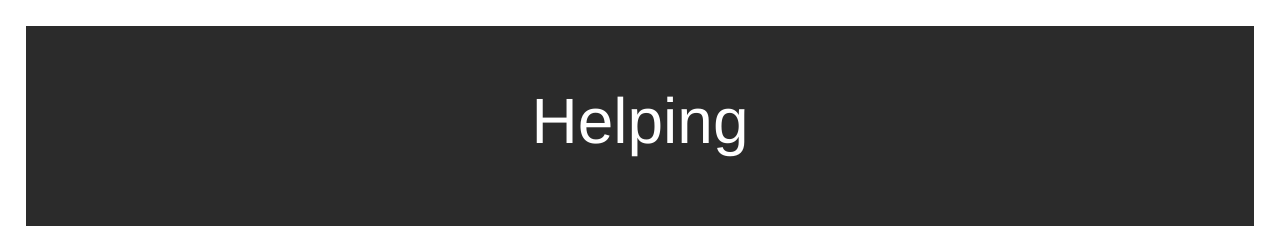
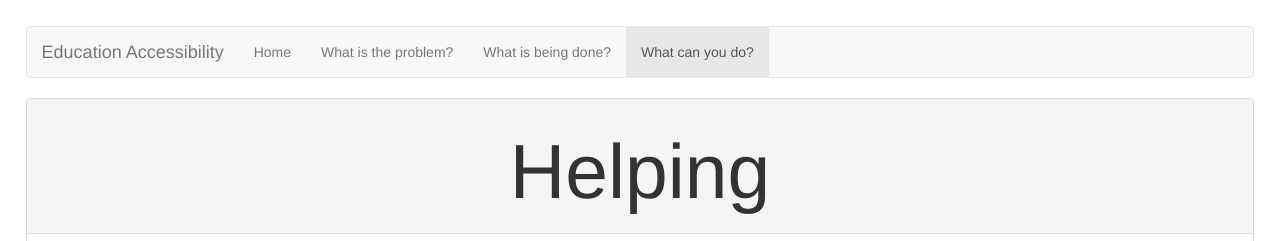
Before and after one commit to debobrad579/Education-Accessibility, a Django app: page /how-you-can-help in a window 1280 px wide. Shown: the top 241 px of the page. Run offline with Django 3.2, Linux system fonts and the light colour scheme; some libraries are stand-ins or nearby versions.

Commit message:
Styled with bootstrap.

```diff
--- a/edapp/static/edapp/styles.css
+++ b/edapp/static/edapp/styles.css
@@ -4,22 +4,7 @@ body {
 
 h1 {
     text-align: center;
-    font-size: 64px;
-    color: white;
-}
-
-h2 {
-    font-weight: bold;
-}
-
-iframe {
-    margin-top: 10px;
-}
-
-#title-container {
-    height: 200px;
-    padding-top: 40px;
-    background-color: rgb(43, 43, 43);
+    font-size: 6vw;
 }
 
 #body-container {
@@ -32,10 +17,15 @@ iframe {
 }
 
 .side-item {
-    width: 32vw;
-    height: 18vw;
+    width: 28.8vw;
+    height: 16.2vw;
+    margin: 5px;
 }
 
 .right-align {
     text-align: right;
 }
+
+.link {
+    margin-right: 10px;
+}
--- a/edapp/templates/edapp/help.html
+++ b/edapp/templates/edapp/help.html
@@ -6,6 +6,10 @@
 
 {% block heading %}
     Helping
+{% endblock %}
+
+{% block nav %}
+    {% include 'edapp/nav.html' with page='help' only %}
 {% endblock %}
 
 {% block left %}
@@ -26,7 +30,6 @@
         You could try to contact companies and ask them to drop their degree requirement.
         This would make self-taught routes become more viable; that is a cheaper route.
     </p>
-    {% include 'edapp/links.html' with page='help' only %}
 {% endblock %}
 
 {% block right %}
--- a/edapp/templates/edapp/home.html
+++ b/edapp/templates/edapp/home.html
@@ -6,6 +6,10 @@
 
 {% block heading %}
     Home
+{% endblock %}
+
+{% block nav %}
+    {% include 'edapp/nav.html' with page='home' only %}
 {% endblock %}
 
 {% block left %}
@@ -21,7 +25,6 @@
         but post-secondary education is a different story: It is extremely expensive.
         That is the problem: People can’t afford it.
     </p>
-    {% include 'edapp/links.html' with page='home' only %}
 {% endblock %}
 
 {% block right %}
--- a/edapp/templates/edapp/layout.html
+++ b/edapp/templates/edapp/layout.html
@@ -10,10 +10,13 @@
         {% endblock %}
     </head>
     <body>
-        <div id="title-container">
+        {% block nav %}
+        {% endblock %}
+        <div class="panel panel-default">
+            <div class="panel-heading">
                 <h1>{% block heading %}Layout{% endblock %}</h1>
             </div>
-        <div id="body-container">
+            <div id="body-container" class="panel-body">
                 <div>
                     {% block left %}
                     {% endblock %}
@@ -25,5 +28,8 @@
                     </div>
                 </div>
             </div>
+        </div>
+        {% block body %}
+        {% endblock %}
     </body>
 </html>
--- a/edapp/templates/edapp/links.html
+++ /dev/null
@@ -1,12 +0,0 @@
-{% if page != 'home' %}
-    <button type="button" class="btn btn-outline-primary"><a href="{% url 'home' %}">Home</a></button>
-{% endif %}
-{% if page != 'problem' %}
-    <button type="button" class="btn btn-outline-primary"><a href="{% url 'problem' %}">What is the problem?</a></button>
-{% endif %}
-{% if page != 'solutions' %}
-    <button type="button" class="btn btn-outline-primary"><a href="{% url 'solutions' %}">What is being done?</a></button>
-{% endif %}
-{% if page != 'help' %}
-    <button type="button" class="btn btn-outline-primary"><a href="{% url 'help' %}">What can you do?</a></button>
-{% endif %}
--- /dev/null
+++ b/edapp/templates/edapp/nav.html
@@ -0,0 +1,31 @@
+<nav class="navbar navbar-default">
+    <div class="container-fluid">
+        <div class="navbar-header">
+            <a class="navbar-brand">Education Accessibility</a>
+        </div>
+        <div class="collapse navbar-collapse" id="bs-example-navbar-collapse-1">
+            <ul class="nav navbar-nav">
+                {% if page == 'home' %}
+                    <li class="active"><a>Home<span class="sr-only">(current)</span></a></li>
+                {% else %}
+                    <li><a href="{% url 'home' %}">Home</a></li>
+                {% endif %}
+                {% if page == 'problem' %}
+                    <li class="active"><a>What is the problem?<span class="sr-only">(current)</span></a></li>
+                {% else %}
+                    <li><a href="{% url 'problem' %}">What is the problem?</a></li>
+                {% endif %}
+                {% if page == 'solutions' %}
+                    <li class="active"><a>What is being done?<span class="sr-only">(current)</span></a></li>
+                {% else %}
+                    <li><a href="{% url 'solutions' %}">What is being done?</a></li>
+                {% endif %}
+                {% if page == 'help' %}
+                    <li class="active"><a>What can you do?<span class="sr-only">(current)</span></a></li>
+                {% else %}
+                    <li><a href="{% url 'help' %}">What can you do?</a></li>
+                {% endif %}
+            </ul>
+        </div>
+    </div>
+</nav>
--- a/edapp/templates/edapp/problem.html
+++ b/edapp/templates/edapp/problem.html
@@ -6,6 +6,10 @@
 
 {% block heading %}
     Problem
+{% endblock %}
+
+{% block nav %}
+    {% include 'edapp/nav.html' with page='problem' only %}
 {% endblock %}
 
 {% block left %}
@@ -38,7 +42,6 @@
         Recently, some places like Google have dropped their degree hard requirement,
         but they still hold a strong bias towards people with a degree.
     </p>
-    {% include 'edapp/links.html' with page='problem' only %}
 {% endblock %}
 
 {% block right %}
--- a/education/settings.py
+++ b/education/settings.py
@@ -23,7 +23,7 @@ BASE_DIR = Path(__file__).resolve().parent.parent
 SECRET_KEY = 'django-insecure-285r&^+1r4+%yefj75s@@(2tdf5uheu-vr*kca)c=xucj$oqda'
 
 # SECURITY WARNING: don't run with debug turned on in production!
-DEBUG = False
+DEBUG = True
 
 ALLOWED_HOSTS = ['brady-education-accessibility.herokuapp.com', '127.0.0.1']
 
```
Also changed, not shown: edapp/templates/edapp/solutions.html (+6 -3 lines). Lines whose indentation alone changed are shown as unchanged.
